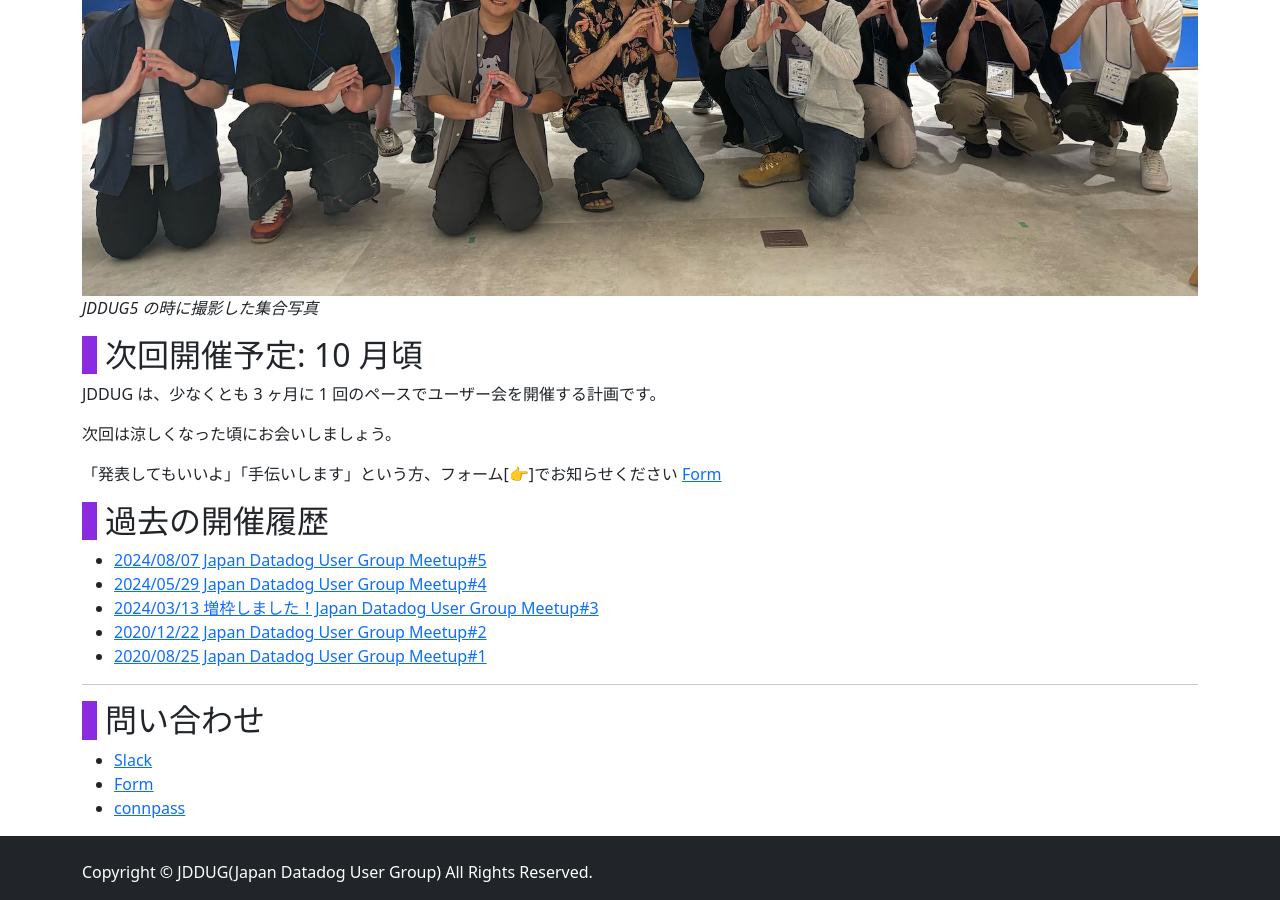
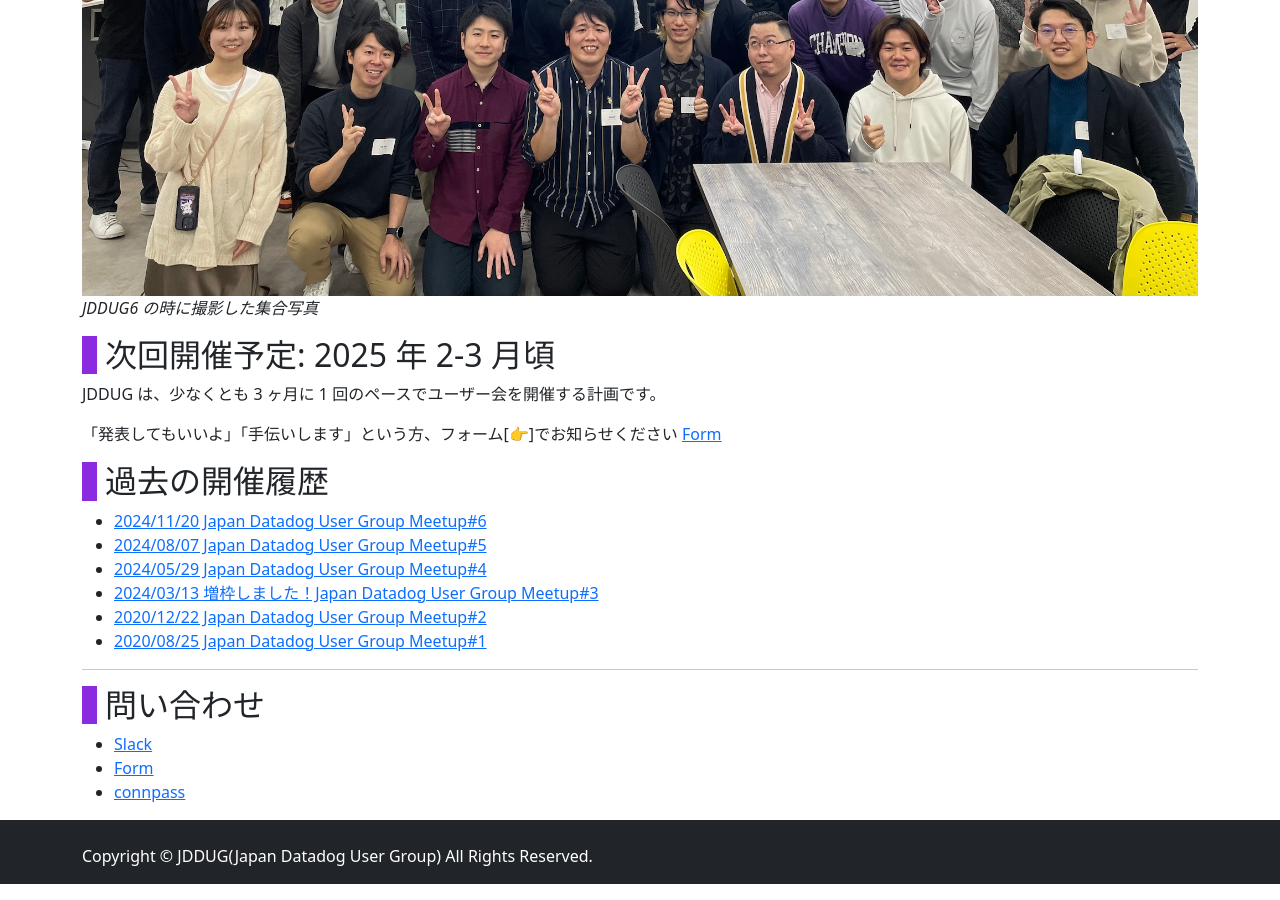
Before and after one commit to jdd-ug/jdd-ug.github.io, a Jekyll site: the page built from index.md, in a window 1280 px wide and 900 px high, scrolled down 772 px. Built offline with Jekyll 4.4.1, drawn with Linux system fonts in a browser that asks for light colours.

Commit message:
Replace top image

```diff
--- a/index.md
+++ b/index.md
@@ -7,20 +7,19 @@ layout: default
 
 JDDUG とは、Datadog クラウドサービスを利用するユーザーのコミュニティです。
 
-![JDDUG meetup](/assets/images/meetup5_all.jpg)
-_JDDUG5 の時に撮影した集合写真_
+![集合写真](/assets/images/meetup6-all.jpg)
+_JDDUG6 の時に撮影した集合写真_
 
-## 次回開催予定: 10 月頃
+## 次回開催予定: 2025 年 2-3 月頃
 
 JDDUG は、少なくとも 3 ヶ月に 1 回のペースでユーザー会を開催する計画です。
-
-次回は涼しくなった頃にお会いしましょう。
 
 「発表してもいいよ」「手伝いします」という方、フォーム[👉]でお知らせください
 [Form](https://forms.gle/SoJrRUvX4FcysogP9)
 
 ## 過去の開催履歴
 
+- [2024/11/20 Japan Datadog User Group Meetup#6](https://datadog-jp.connpass.com/event/334594/)
 - [2024/08/07 Japan Datadog User Group Meetup#5](https://datadog-jp.connpass.com/event/324770/)
 - [2024/05/29 Japan Datadog User Group Meetup#4](https://datadog-jp.connpass.com/event/317091/)
 - [2024/03/13 増枠しました！Japan Datadog User Group Meetup#3](https://datadog-jp.connpass.com/event/309899/)
```
Also changed, not shown: _posts/2024-11-20-jssug6.md (+3 -0 lines), assets/images/meetup6-all.jpg (added).
